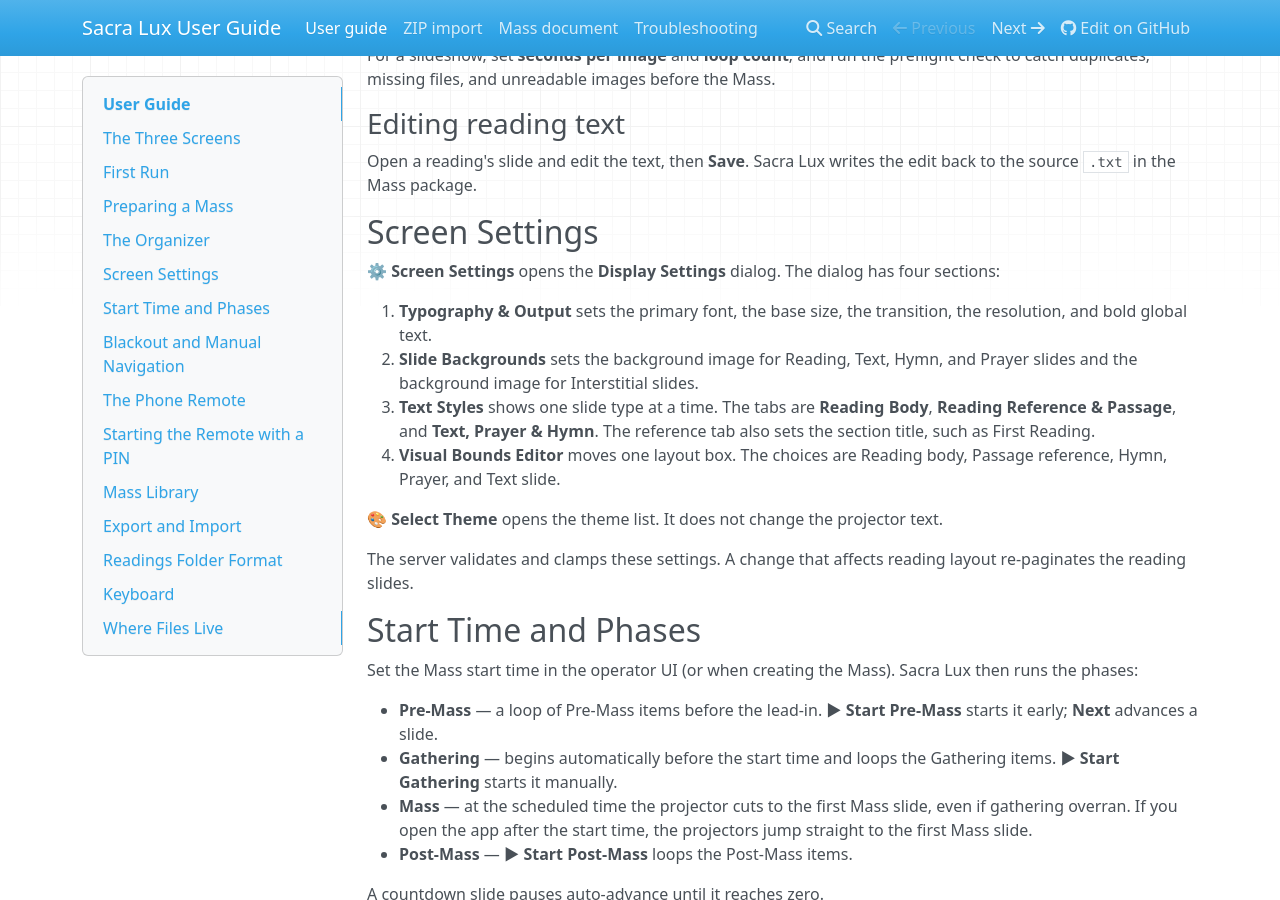
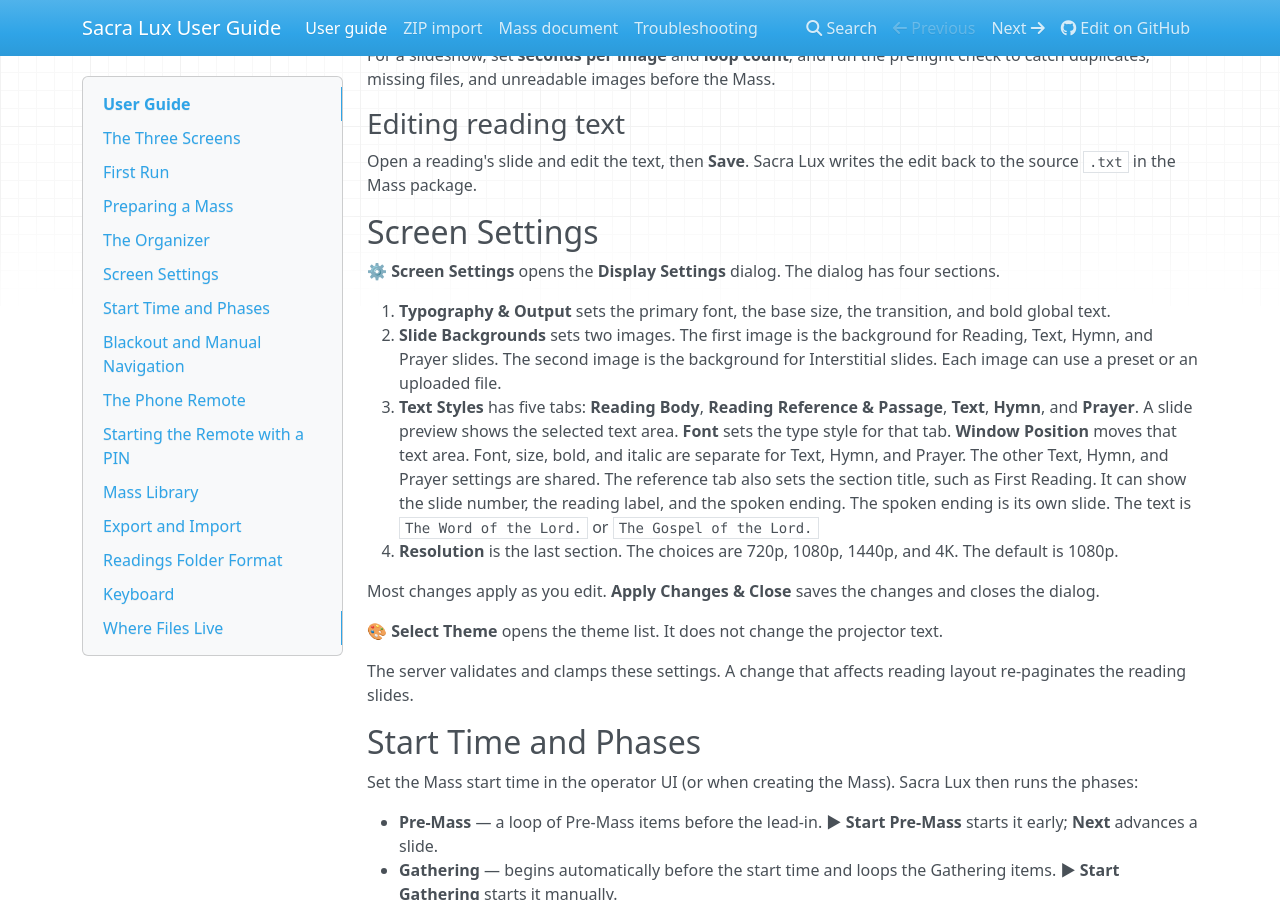
Before and after one commit to Saint-Therese-Of-Lisieux-Parish/sacra_lux, an MkDocs documentation site: the page built from docs/user-guide.md, in a window 1280 px wide and 900 px high, scrolled down 2009 px. Built offline with MkDocs 1.6.1, drawn with Linux system fonts in a browser that asks for light colours; nearby versions of some CDN libraries.

Commit message:
docs(user-guide): correct the Display Settings sections
Why: The guide put resolution in Typography & Output and combined Text, Hymn, and Prayer into one tab. The dialog in app.html has separate tabs, a Window Position control, a spoken-ending option, and Resolution as the last section.

What: The Screen Settings section now names the four sections, the five text tabs, the spoken ending, and Apply Changes & Close.

Files:
- modified: docs/user-guide.md

Verified against: sacra-lux/public/app.html:2812 (Typography & Output), sacra-lux/public/app.html:2914 (settings tabs), sacra-lux/public/app.html:3251 (readingShowEnding), sacra-lux/public/app.html:3399 (Resolution), sacra-lux/public/app.html:3420 (Apply Changes & Close), sacra-lux/src/readingEndings.js:5 (ENDING_BY_SECTION)

Refs #385

```diff
--- a/docs/user-guide.md
+++ b/docs/user-guide.md
@@ -95,12 +95,14 @@
 
 ## Screen Settings
 
-**⚙ Screen Settings** opens the **Display Settings** dialog. The dialog has four sections:
+**⚙ Screen Settings** opens the **Display Settings** dialog. The dialog has four sections.
 
-1. **Typography & Output** sets the primary font, the base size, the transition, the resolution, and bold global text.
-2. **Slide Backgrounds** sets the background image for Reading, Text, Hymn, and Prayer slides and the background image for Interstitial slides.
-3. **Text Styles** shows one slide type at a time. The tabs are **Reading Body**, **Reading Reference & Passage**, and **Text, Prayer & Hymn**. The reference tab also sets the section title, such as First Reading.
-4. **Visual Bounds Editor** moves one layout box. The choices are Reading body, Passage reference, Hymn, Prayer, and Text slide.
+1. **Typography & Output** sets the primary font, the base size, the transition, and bold global text.
+2. **Slide Backgrounds** sets two images. The first image is the background for Reading, Text, Hymn, and Prayer slides. The second image is the background for Interstitial slides. Each image can use a preset or an uploaded file.
+3. **Text Styles** has five tabs: **Reading Body**, **Reading Reference & Passage**, **Text**, **Hymn**, and **Prayer**. A slide preview shows the selected text area. **Font** sets the type style for that tab. **Window Position** moves that text area. Font, size, bold, and italic are separate for Text, Hymn, and Prayer. The other Text, Hymn, and Prayer settings are shared. The reference tab also sets the section title, such as First Reading. It can show the slide number, the reading label, and the spoken ending. The spoken ending is its own slide. The text is `The Word of the Lord.` or `The Gospel of the Lord.`
+4. **Resolution** is the last section. The choices are 720p, 1080p, 1440p, and 4K. The default is 1080p.
+
+Most changes apply as you edit. **Apply Changes & Close** saves the changes and closes the dialog.
 
 **🎨 Select Theme** opens the theme list. It does not change the projector text.
 
```
